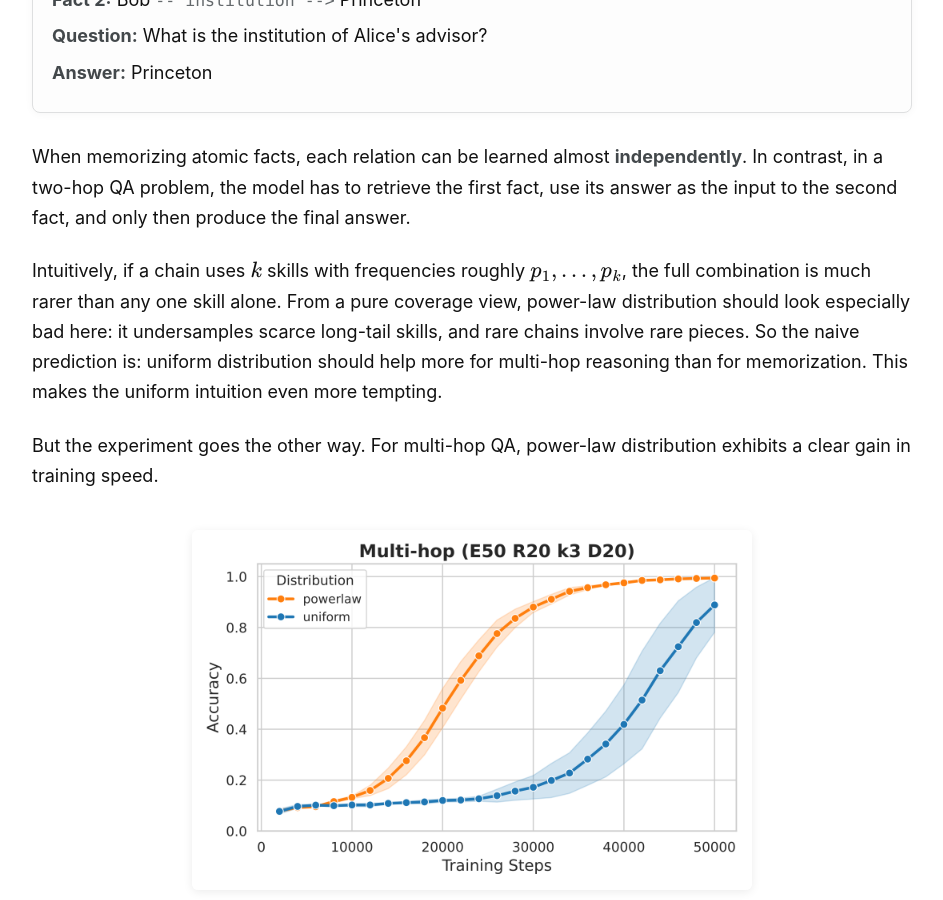
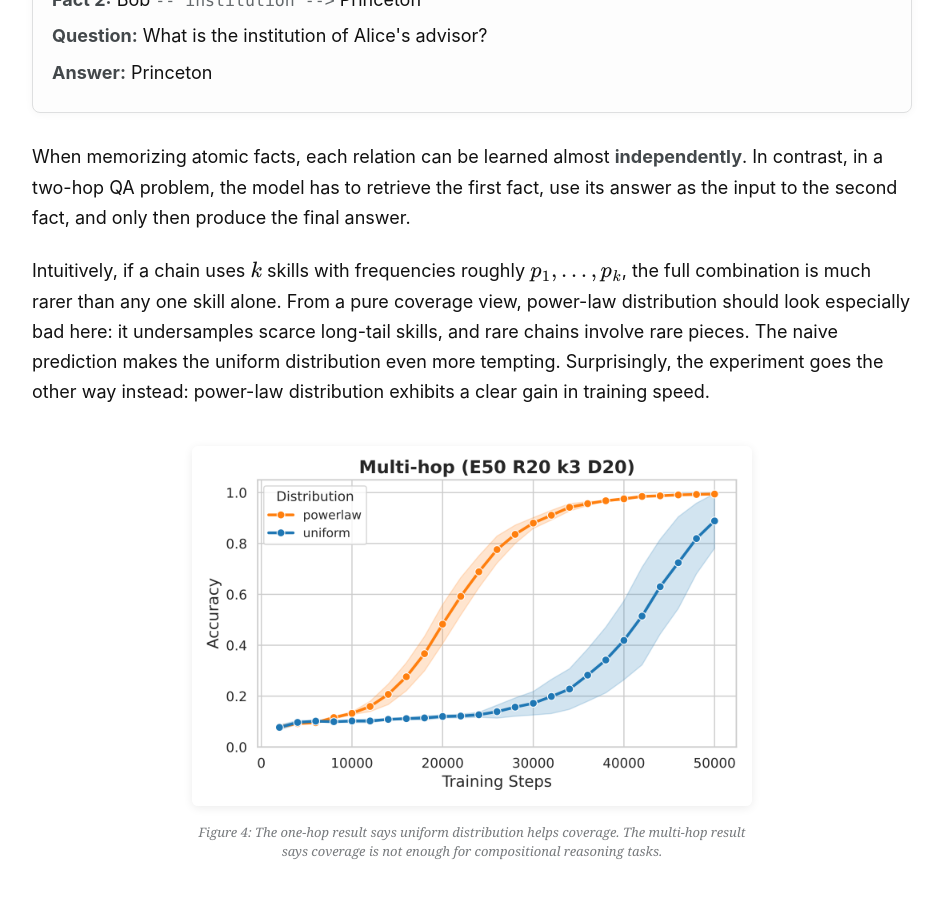
Before and after one commit to zixuan-wang-dlt/zixuan-wang-dlt.github.io, a Jekyll site: the page built from _posts/2026-06-23-power-law-compositional-reasoning.md, in a window 1280 px wide and 900 px high, scrolled down 3893 px. Shown: the whole window, without its empty margins (168-1111 px from the left). Built offline with Jekyll 4.4.1, drawn with Linux system fonts in a browser that asks for light colours; some web fonts are replaced; formulas are drawn with MathJax 3; comment, search, counter and statistics services are not loaded.

Commit message:
Tighten multi-hop transition

```diff
--- a/_posts/2026-06-23-power-law-compositional-reasoning.md
+++ b/_posts/2026-06-23-power-law-compositional-reasoning.md
@@ -106,9 +106,7 @@ Now we change only the task to a more reasoning-like, <strong>multi-hop QA</stro
 
 When memorizing atomic facts, each relation can be learned almost <strong>independently</strong>. In contrast, in a two-hop QA problem, the model has to retrieve the first fact, use its answer as the input to the second fact, and only then produce the final answer.
 
-Intuitively, if a chain uses $k$ skills with frequencies roughly $p_1,\ldots,p_k$, the full combination is much rarer than any one skill alone. From a pure coverage view, power-law distribution should look especially bad here: it undersamples scarce long-tail skills, and rare chains involve rare pieces. So the naive prediction is: uniform distribution should help more for multi-hop reasoning than for memorization. This makes the uniform intuition even more tempting.
-
-But the experiment goes the other way. For multi-hop QA, power-law distribution exhibits a clear gain in training speed.
+Intuitively, if a chain uses $k$ skills with frequencies roughly $p_1,\ldots,p_k$, the full combination is much rarer than any one skill alone. From a pure coverage view, power-law distribution should look especially bad here: it undersamples scarce long-tail skills, and rare chains involve rare pieces. The naive prediction makes the uniform distribution even more tempting. Surprisingly, the experiment goes the other way instead: power-law distribution exhibits a clear gain in training speed.
 
 <figure class="powerlaw-figure powerlaw-figure--compact">
   <img src="/images/blog/power-law/multi-hop-qa-accuracy.png" alt="Power-law distribution learns the multi-hop QA task earlier than uniform distribution">
```
